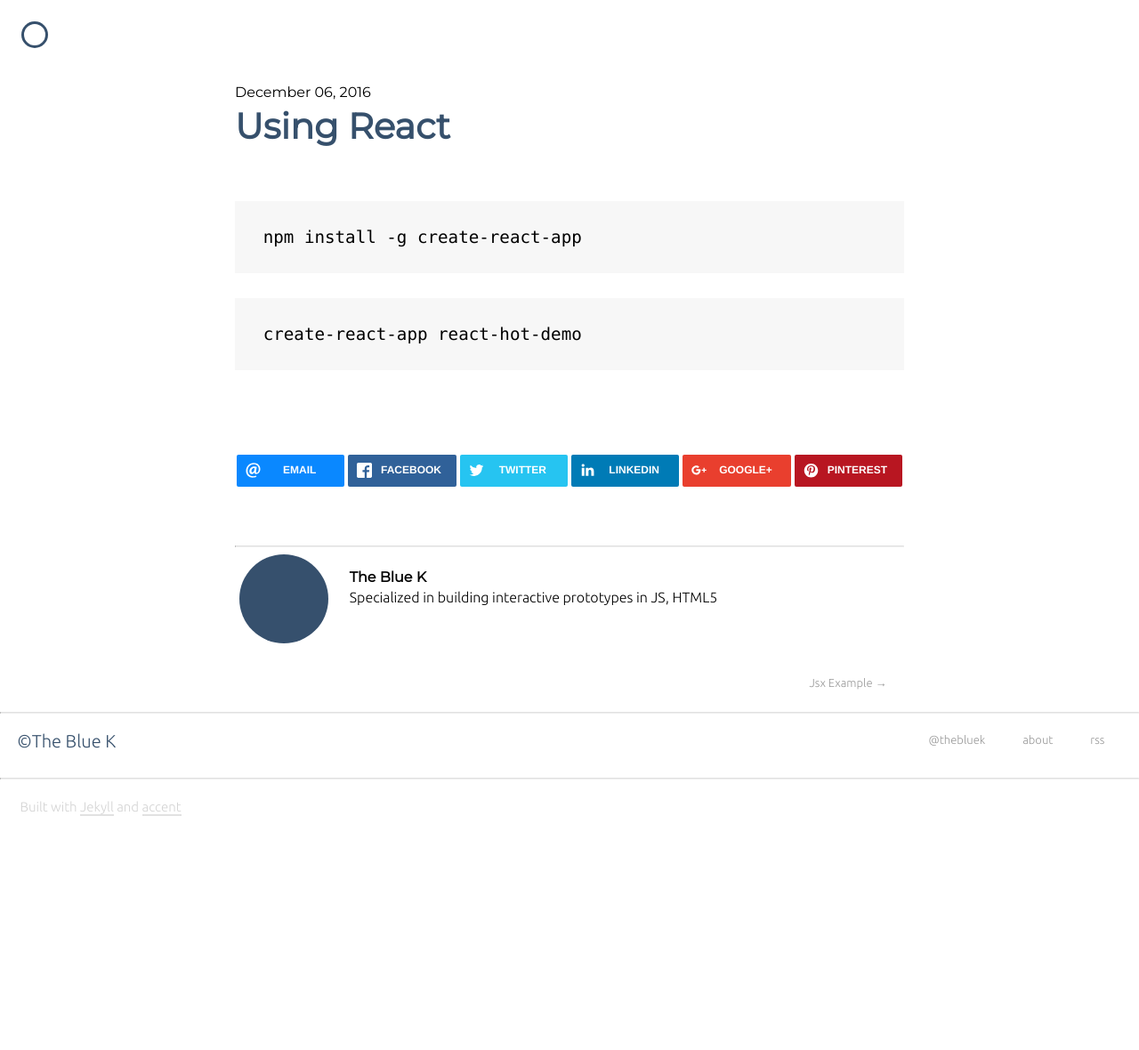
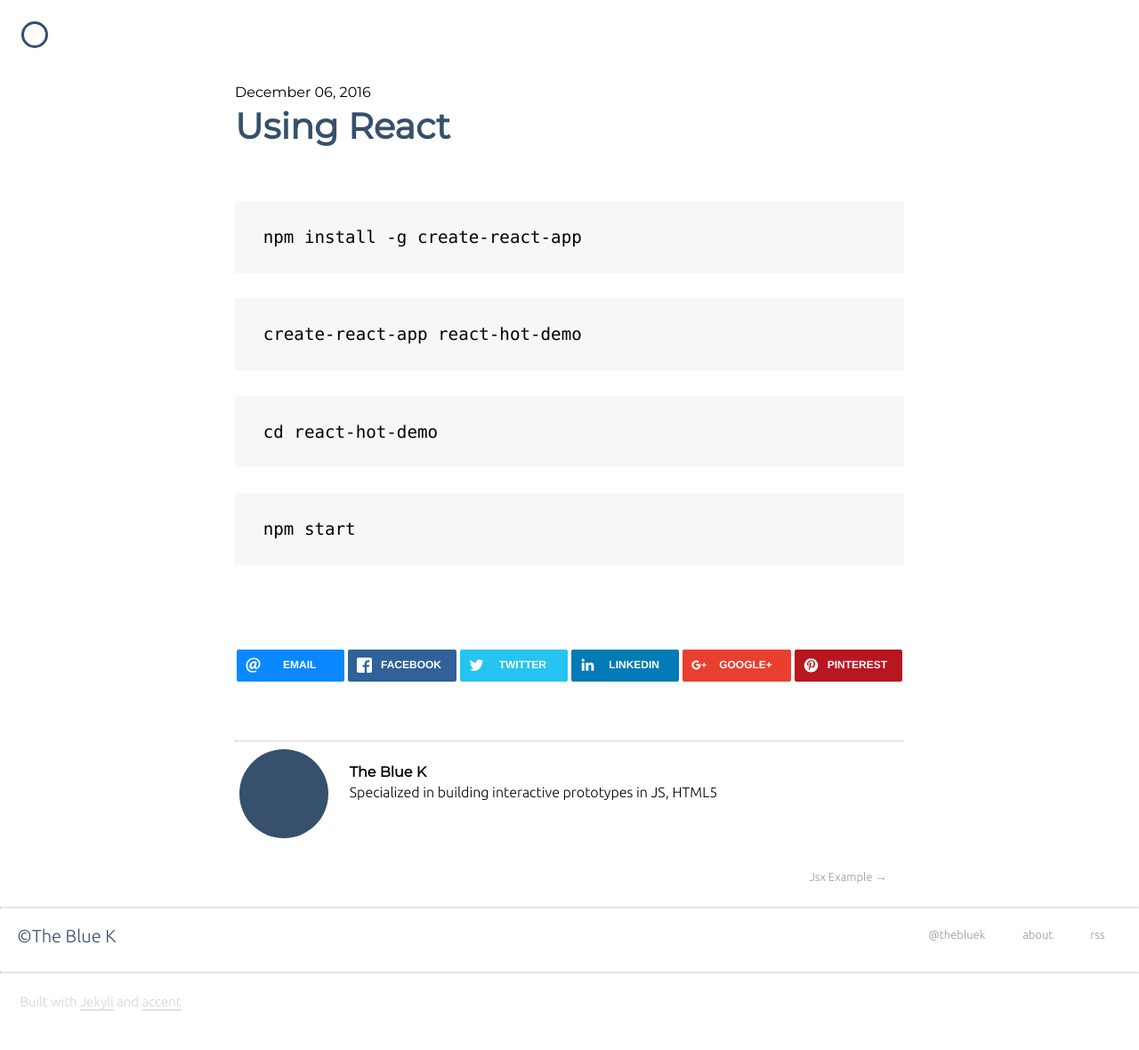
Before and after one commit to thebluek/thebluek.github.io, a Jekyll site: the page built from _posts/2016-12-6-using-react.markdown, in a window 1280 px wide. Shown: the whole page at 89% size. Built offline with Jekyll 4.4.1, drawn with Linux system fonts in a browser that asks for light colours; nearby versions of some CDN libraries; before the commit the page ends 961 px from its top, so only the background shows below that.

Commit message:
Add using react post

```diff
--- a/_posts/2016-12-6-using-react.markdown
+++ b/_posts/2016-12-6-using-react.markdown
@@ -8,3 +8,11 @@ npm install -g create-react-app
 {% highlight text %}
 create-react-app react-hot-demo
 {% endhighlight %}
+
+{% highlight text %}
+cd react-hot-demo
+{% endhighlight %}
+
+{% highlight text %}
+npm start
+{% endhighlight %}
```
